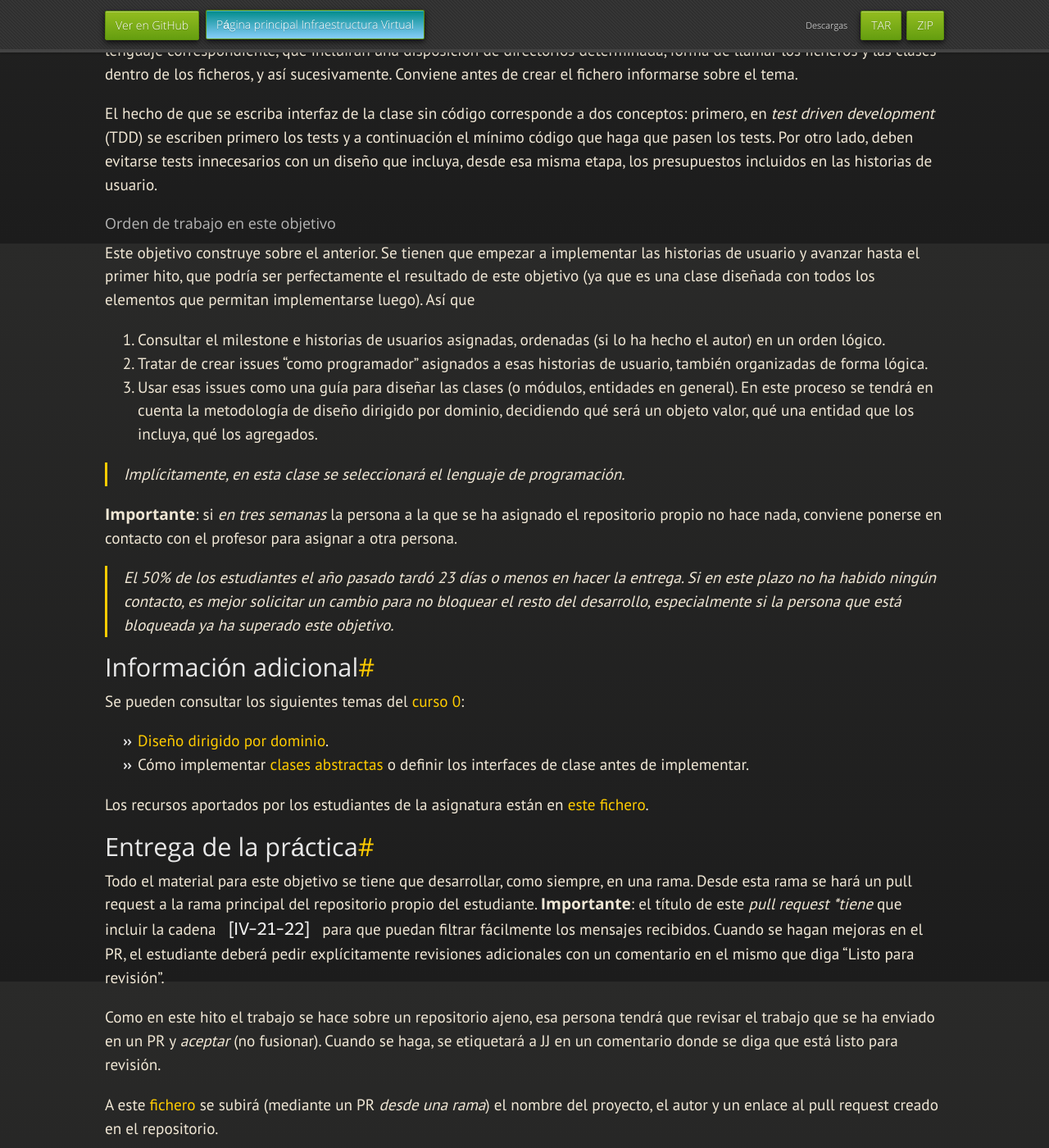
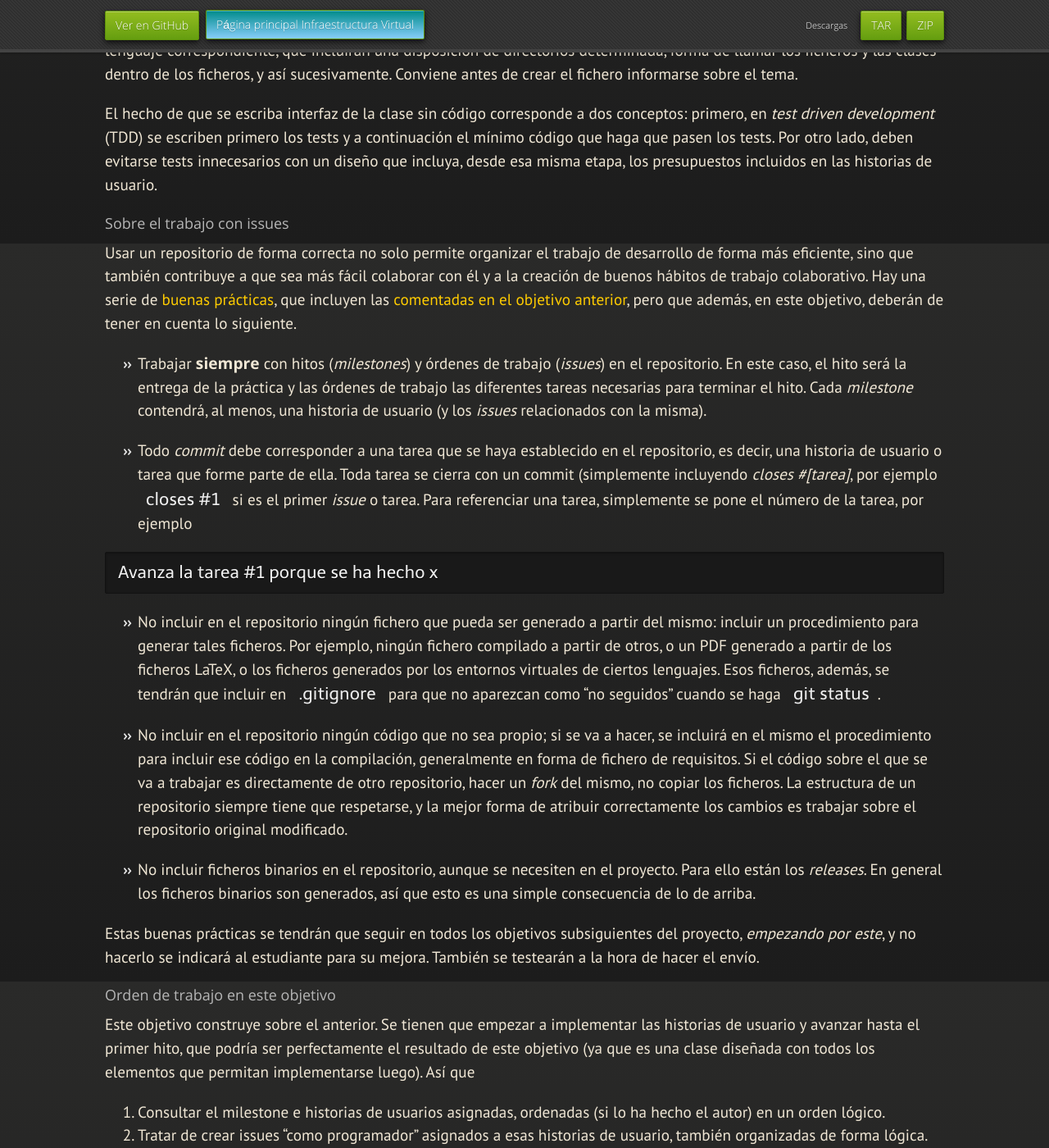
Before and after one commit to JJ/IV, a Jekyll site: the page built from documentos/proyecto/2.Entidad.md, in a window 1280 px wide and 1400 px high, scrolled down 1503 px. Shown: the whole window at 82% size. Built offline with Jekyll 4.4.1, drawn with Linux system fonts in a browser that asks for light colours; nearby versions of some CDN libraries; some web fonts are replaced; our own code applies the rules of GitHub Pages for plain Markdown files; some of the changed text lies outside the part shown.

Commit message:
Sync documentos/proyecto/2.Entidad.md de master a gh-pages

````diff
--- a/documentos/proyecto/2.Entidad.md
+++ b/documentos/proyecto/2.Entidad.md
@@ -58,7 +58,7 @@
    *dataclasses* (ya que, esencialmente, son datos, o sea, objetos que contienen
    sólo un valor).
 3. En esta mutabilidad se tendrá que tener en cuenta el uso de variables de
-   instancia privadas, así como sólo los getters (ningún setter). En general,
+   instancia privadas, así como sólo los getters (ningún *setter*). En general,
    conviene usar lenguajes que tengan en cuenta este tipo de distinción.
 4. Composición frente a herencia. La programación dirigida a objetos es muy
    rica, y mientras que algunos lenguajes permiten sólo herencia, otros permiten
@@ -85,6 +85,60 @@
 tests y a continuación el mínimo código que haga que pasen los tests. Por otro
 lado, deben evitarse tests innecesarios con un diseño que incluya, desde esa
 misma etapa, los presupuestos incluidos en las historias de usuario.
+
+### Sobre el trabajo con issues
+
+Usar un repositorio de forma correcta no solo permite organizar el trabajo de
+desarrollo de forma más eficiente, sino que también contribuye a que sea más
+fácil colaborar con él y a la creación de buenos hábitos de trabajo
+colaborativo. Hay una serie de
+[buenas prácticas](https://www.git-tower.com/learn/git/ebook/en/command-line/appendix/best-practices),
+que incluyen las [comentadas en el objetivo anterior](0.Repositorio), pero que
+además, en este objetivo, deberán de tener en cuenta lo siguiente.
+
+* Trabajar **siempre** con hitos (*milestones*) y órdenes de trabajo
+  (*issues*) en el repositorio. En este caso, el hito será la entrega
+  de la práctica y las órdenes de trabajo las diferentes tareas
+  necesarias para terminar el hito. Cada *milestone* contendrá, al
+  menos, una historia de usuario (y los *issues* relacionados con la
+  misma).
+
+* Todo *commit* debe corresponder a una tarea que se haya establecido
+  en el repositorio, es decir, una historia de usuario o tarea que forme parte
+  de ella. Toda tarea se cierra con un commit (simplemente
+  incluyendo *closes #[tarea]*, por ejemplo `closes #1` si es el
+  primer *issue* o tarea. Para referenciar una tarea, simplemente se
+  pone el número de la tarea, por ejemplo
+
+```plain
+Avanza la tarea #1 porque se ha hecho x
+```
+
+* No incluir en el repositorio ningún fichero que pueda ser generado a
+  partir del mismo: incluir un procedimiento para generar tales
+  ficheros. Por ejemplo, ningún fichero compilado a partir de otros, o
+  un PDF generado a partir de los ficheros LaTeX, o los ficheros
+  generados por los entornos virtuales de ciertos lenguajes. Esos
+  ficheros, además, se tendrán que incluir en `.gitignore` para que no
+  aparezcan como "no seguidos" cuando se haga `git status`.
+
+* No incluir en el repositorio ningún código que no sea propio; si se va a
+  hacer, se incluirá en el mismo el procedimiento para incluir ese código en la
+  compilación, generalmente en forma de fichero de requisitos. Si el
+  código sobre el que se va a trabajar es directamente de otro
+  repositorio, hacer un *fork* del mismo, no copiar los ficheros. La
+  estructura de un repositorio siempre tiene que respetarse, y la
+  mejor forma de atribuir correctamente los cambios es trabajar sobre
+  el repositorio original modificado.
+
+* No incluir ficheros binarios en el repositorio, aunque se necesiten en el
+  proyecto. Para ello están los *releases*. En general los ficheros binarios
+  son generados, así que esto es una simple consecuencia de lo de arriba.
+
+Estas buenas prácticas se tendrán que seguir en todos los objetivos
+subsiguientes del proyecto, *empezando por este*, y no hacerlo se
+indicará al estudiante para su mejora. También se testearán a la hora
+de hacer el envío.
 
 ### Orden de trabajo en este objetivo
 
````
